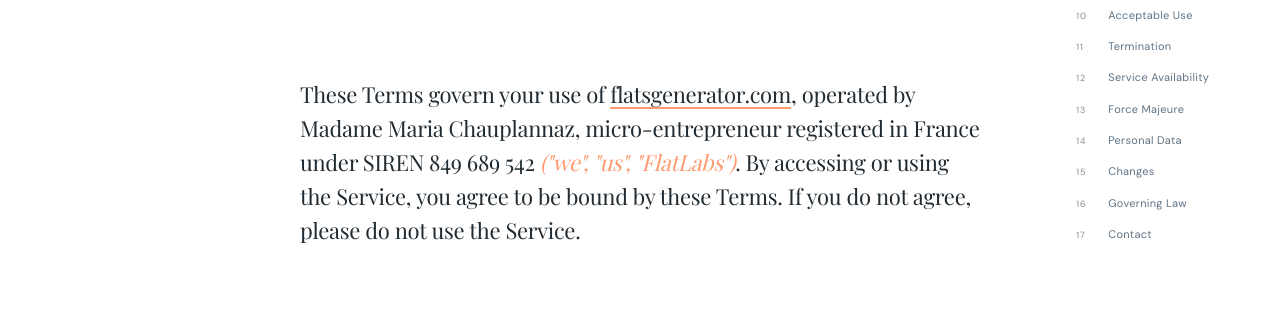
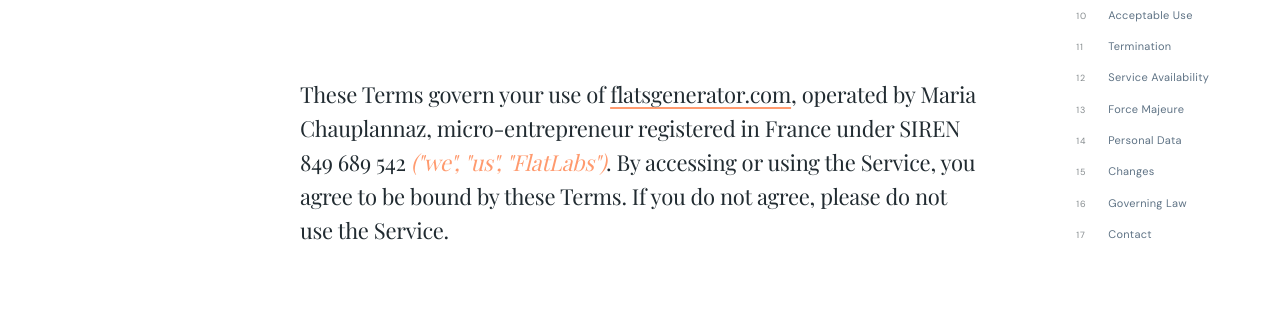
Before and after one commit to mariachauplannaz-oss/testflatlabsV3, a website: page legal/terms.html in a window 1280 px wide. Shown: the part 433-742 px from the top of the page. Drawn offline with nearby package versions, Linux system fonts and the light colour scheme; a web font is replaced by a local one.

Commit message:
Update terms.html

```diff
--- a/legal/terms.html
+++ b/legal/terms.html
@@ -82,7 +82,7 @@
   </header>
 
   <p class="legal-lede">
-    These Terms govern your use of <a href="https://flatsgenerator.com/">flatsgenerator.com</a>, operated by Madame Maria Chauplannaz, micro-entrepreneur registered in France under SIREN 849 689 542 <em>("we", "us", "FlatLabs")</em>. By accessing or using the Service, you agree to be bound by these Terms. If you do not agree, please do not use the Service.
+    These Terms govern your use of <a href="https://flatsgenerator.com/">flatsgenerator.com</a>, operated by Maria Chauplannaz, micro-entrepreneur registered in France under SIREN 849 689 542 <em>("we", "us", "FlatLabs")</em>. By accessing or using the Service, you agree to be bound by these Terms. If you do not agree, please do not use the Service.
   </p>
 
   <div class="legal-body">
```
